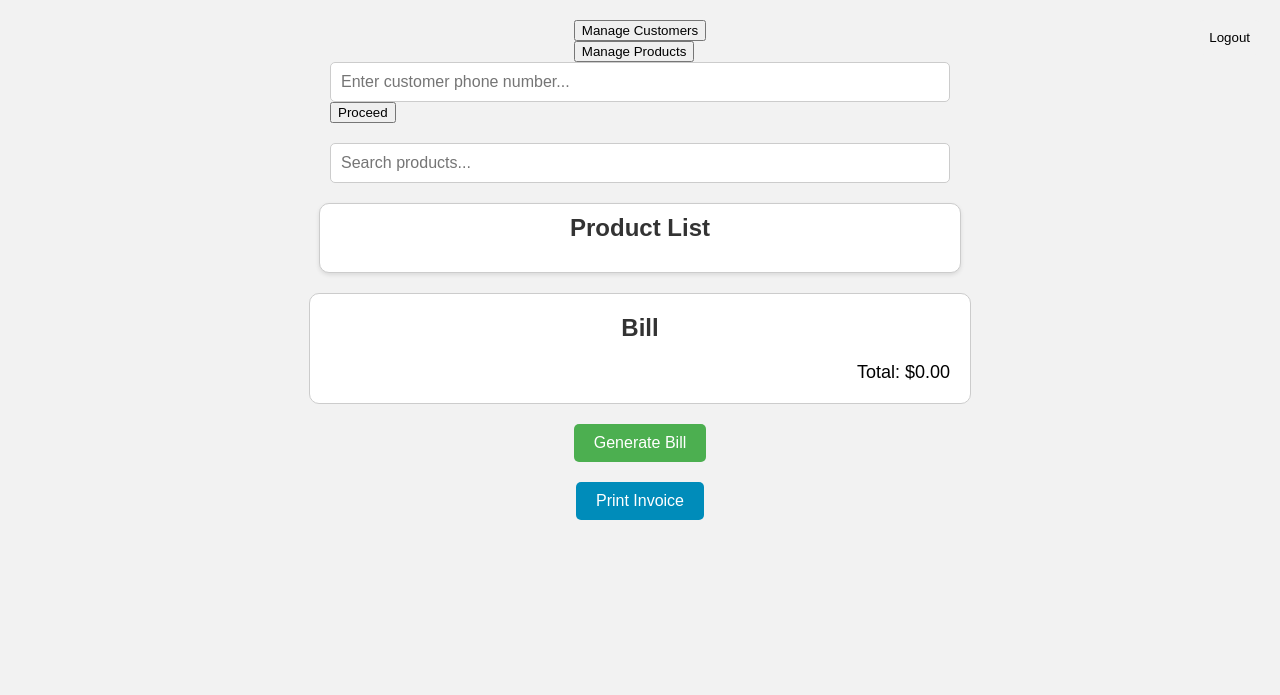
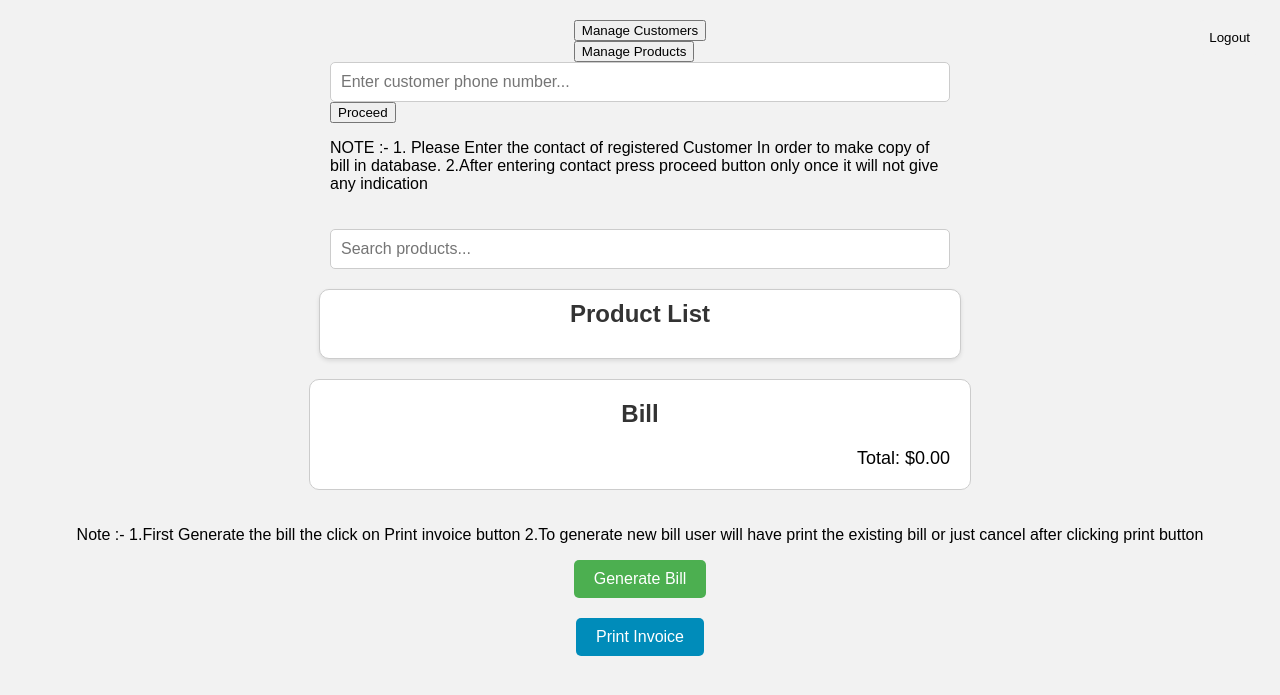
Before and after one commit to NikhilRanaCS/billing_system1, a Django app: page /home in a window 1280 px wide. Shown: the top 695 px of the page. Run offline with Django 4.2, Linux system fonts and the light colour scheme; the visitor is signed in with stand-in values (Sample User, id 1); data that the repository does not hold is empty.

Commit message:
Update mainpage.html

```diff
--- a/templates/mainpage.html
+++ b/templates/mainpage.html
@@ -204,6 +204,8 @@
         <div class="search-bar">
             <input type="text" id="customerPhone" placeholder="Enter customer phone number...">
             <button onclick="fetchCustomerName()">Proceed</button>
+            <p>NOTE :- 1. Please Enter the contact of registered Customer In order to make copy of bill in database.
+                       2.After entering contact press proceed button only once it will not give any indication</p>
         </div>
         <!-- Search bar section -->
         <div class="search-bar">
@@ -234,6 +236,8 @@
         </div>
         <!-- Generate Bill button -->
         <div class="generate-bill">
+         <P> Note :- 1.First Generate the bill the click on Print invoice button
+                     2.To generate new bill user will have print the existing bill or just cancel after clicking print button</P>
             <button onclick="generateInvoice()">Generate Bill</button>
         </div>
         <!-- Print button -->
```
